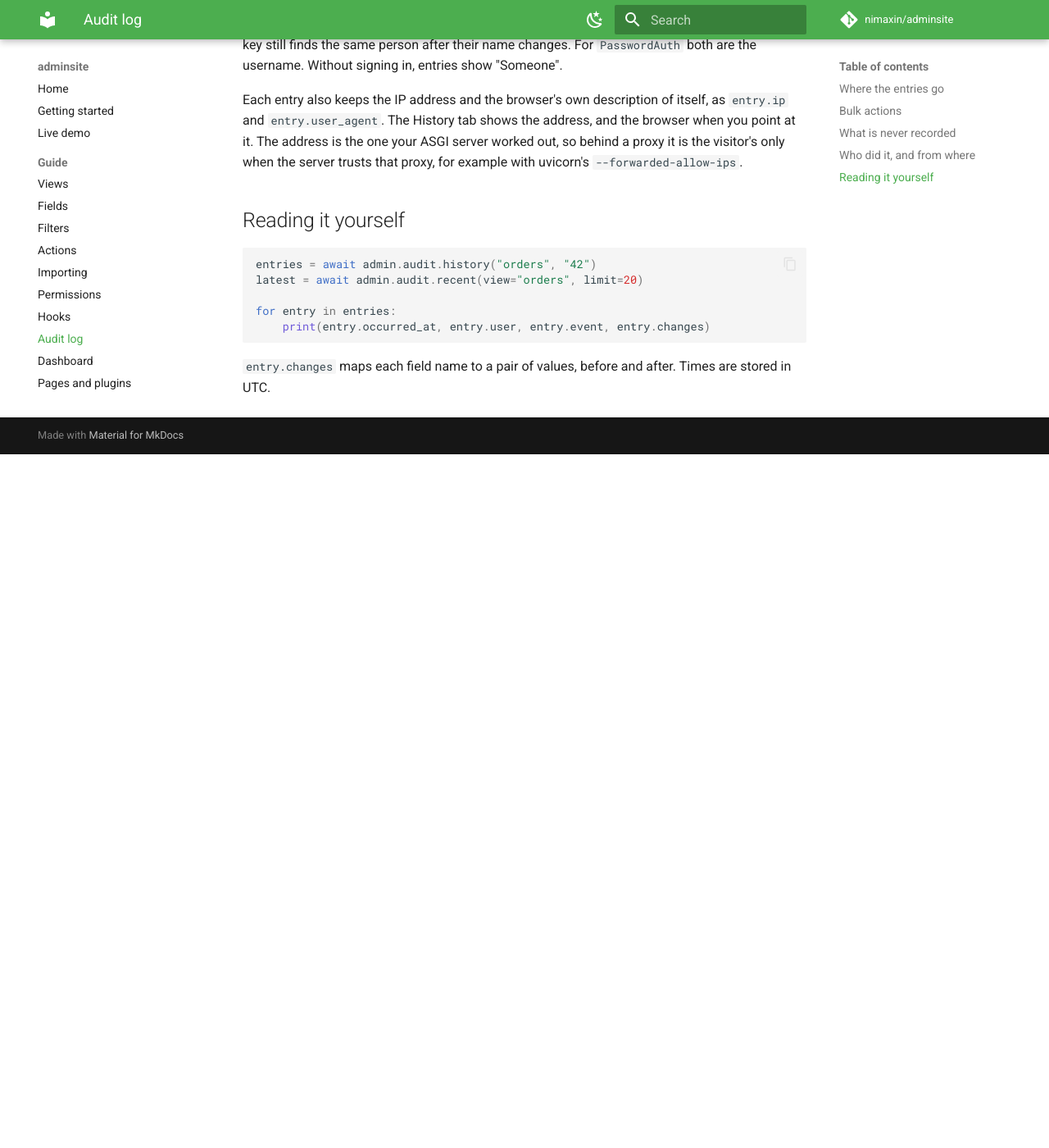
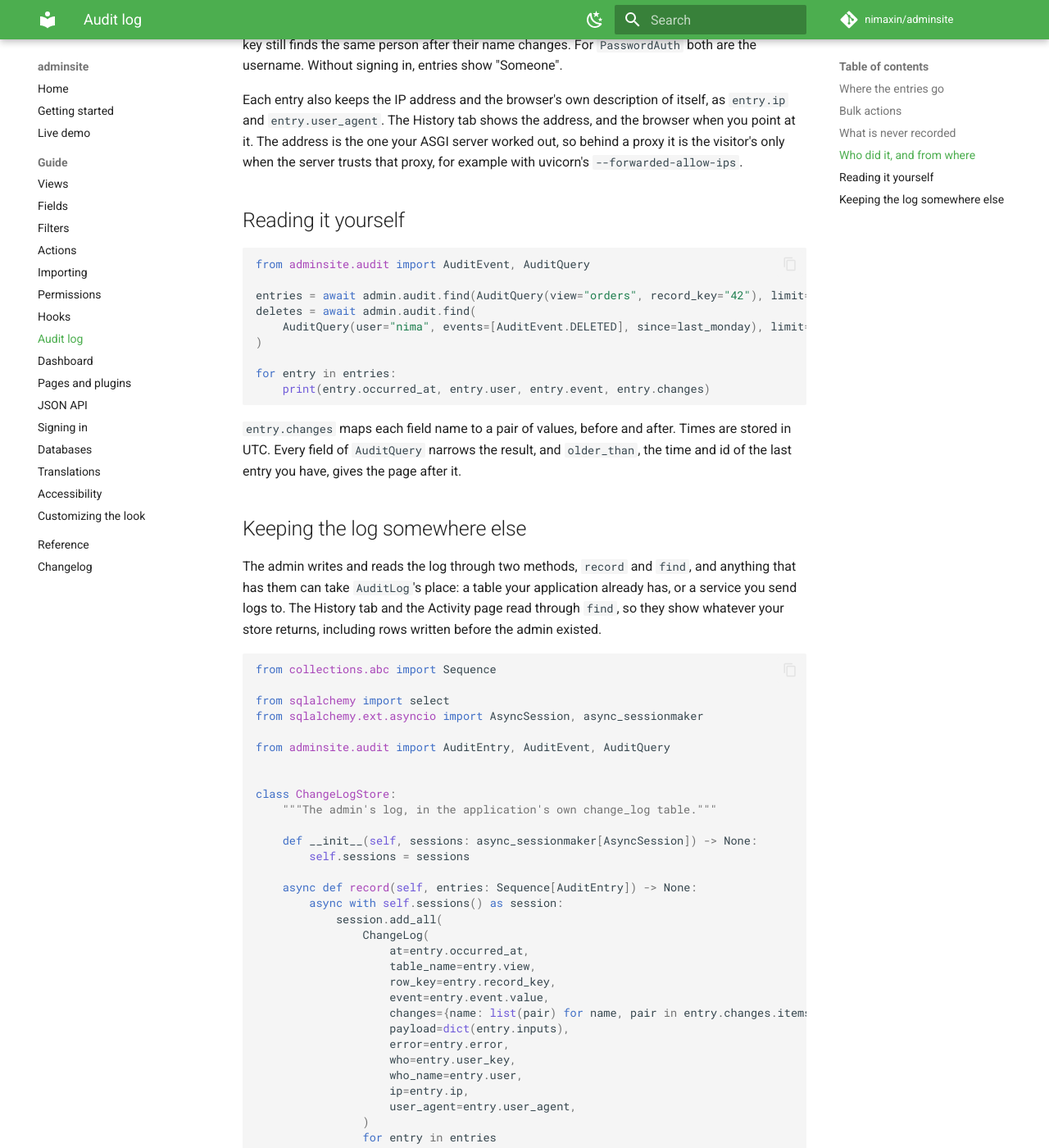
Before and after one commit to nimaxin/adminsite, an MkDocs documentation site: the page built from docs/audit.md, in a window 1280 px wide and 1400 px high, scrolled down 1674 px. Shown: the whole window at 82% size. Built offline with MkDocs 1.6.1 and Material for MkDocs 9.7.7, drawn with Linux system fonts in a browser that asks for light colours; comment, search, counter and statistics services are not loaded; before the commit the page ends 2228 px from its top, so only the background shows below that; some of the changed text lies outside the part shown.

Commit message:
feat: keep the audit log in a store of your own
Part of #14. The admin now writes and reads the log through AuditStore,
two methods: record, and find, which takes an AuditQuery. The query
narrows by views, one record, a person by key or name, kinds of entry and
a time range, and older_than pages on from the (occurred_at, id) of the
last entry shown, so entries that share a moment are never skipped.

AuditLog implements find with one statement; history and recent stay, as
shortcuts over it. The History tab and the Activity page read through
find, so a store of your own, such as one over a table the application
already has, shows its own rows there, older ones included.

The docs show a store over an application's own model, and a wrapper
that keeps no IP addresses. The finding tests run on SQLite, Postgres and
MySQL.

````diff
--- a/docs/audit.md
+++ b/docs/audit.md
@@ -80,12 +80,120 @@
 ## Reading it yourself
 
 ```python
-entries = await admin.audit.history("orders", "42")
-latest = await admin.audit.recent(view="orders", limit=20)
+from adminsite.audit import AuditEvent, AuditQuery
+
+entries = await admin.audit.find(AuditQuery(view="orders", record_key="42"), limit=50)
+deletes = await admin.audit.find(
+    AuditQuery(user="nima", events=[AuditEvent.DELETED], since=last_monday), limit=100
+)
 
 for entry in entries:
     print(entry.occurred_at, entry.user, entry.event, entry.changes)
 ```
 
 `entry.changes` maps each field name to a pair of values, before and after. Times are stored in
-UTC.
+UTC. Every field of `AuditQuery` narrows the result, and `older_than`, the time and id of the last
+entry you have, gives the page after it.
+
+## Keeping the log somewhere else
+
+The admin writes and reads the log through two methods, `record` and `find`, and anything that has
+them can take `AuditLog`'s place: a table your application already has, or a service you send logs
+to. The History tab and the Activity page read through `find`, so they show whatever your store
+returns, including rows written before the admin existed.
+
+```python
+from collections.abc import Sequence
+
+from sqlalchemy import select
+from sqlalchemy.ext.asyncio import AsyncSession, async_sessionmaker
+
+from adminsite.audit import AuditEntry, AuditEvent, AuditQuery
+
+
+class ChangeLogStore:
+    """The admin's log, in the application's own change_log table."""
+
+    def __init__(self, sessions: async_sessionmaker[AsyncSession]) -> None:
+        self.sessions = sessions
+
+    async def record(self, entries: Sequence[AuditEntry]) -> None:
+        async with self.sessions() as session:
+            session.add_all(
+                ChangeLog(
+                    at=entry.occurred_at,
+                    table_name=entry.view,
+                    row_key=entry.record_key,
+                    event=entry.event.value,
+                    changes={name: list(pair) for name, pair in entry.changes.items()},
+                    payload=dict(entry.inputs),
+                    error=entry.error,
+                    who=entry.user_key,
+                    who_name=entry.user,
+                    ip=entry.ip,
+                    user_agent=entry.user_agent,
+                )
+                for entry in entries
+            )
+            await session.commit()
+
+    async def find(self, query: AuditQuery, *, limit: int) -> list[AuditEntry]:
+        statement = select(ChangeLog).order_by(ChangeLog.at.desc(), ChangeLog.id.desc())
+        if query.view is not None:
+            statement = statement.where(ChangeLog.table_name == query.view)
+        if query.record_key is not None:
+            statement = statement.where(ChangeLog.row_key == query.record_key)
+        # ...and the other fields of the query, the same way.
+        async with self.sessions() as session:
+            rows = await session.scalars(statement.limit(limit))
+            return [
+                AuditEntry(
+                    id=row.id,
+                    occurred_at=row.at,
+                    view=row.table_name,
+                    record_key=row.row_key,
+                    event=AuditEvent(row.event),
+                    changes={name: tuple(pair) for name, pair in row.changes.items()},
+                    inputs=row.payload or {},
+                    error=row.error,
+                    user_key=row.who,
+                    user=row.who_name,
+                    ip=row.ip,
+                    user_agent=row.user_agent,
+                )
+                for row in rows
+            ]
+
+
+admin = Admin(engine, views=[OrderView], audit=ChangeLogStore(sessions))
+```
+
+A row whose kind has no `AuditEvent` of its own can come back as `AuditEvent.ACTION`, with its name
+in `action`. `diff` and `as_json`, which the admin uses to describe a change, are in
+`adminsite.audit` too, for code that writes entries of its own.
+
+A store can also wrap another. This one keeps the log as usual, without the addresses:
+
+```python
+from dataclasses import replace
+
+from adminsite.audit import AuditLog, AuditStore
+
+
+class WithoutAddresses:
+    """The log as usual, but no IP address or browser is kept."""
+
+    def __init__(self, store: AuditStore) -> None:
+        self.store = store
+
+    async def record(self, entries: Sequence[AuditEntry]) -> None:
+        await self.store.record(
+            [replace(entry, ip=None, user_agent=None) for entry in entries]
+        )
+
+    async def find(self, query: AuditQuery, *, limit: int) -> list[AuditEntry]:
+        return await self.store.find(query, limit=limit)
+
+
+admin = Admin(engine, views=[OrderView], audit=WithoutAddresses(AuditLog(engine)))
+```
````
Also changed, not shown: CHANGELOG.md (+4 -0 lines), docs/reference.md (+5 -1 lines), 7 other files.
